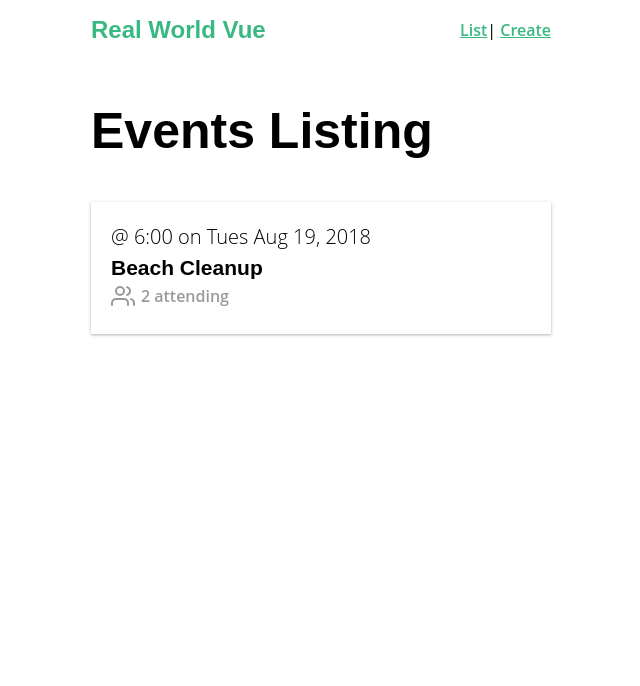
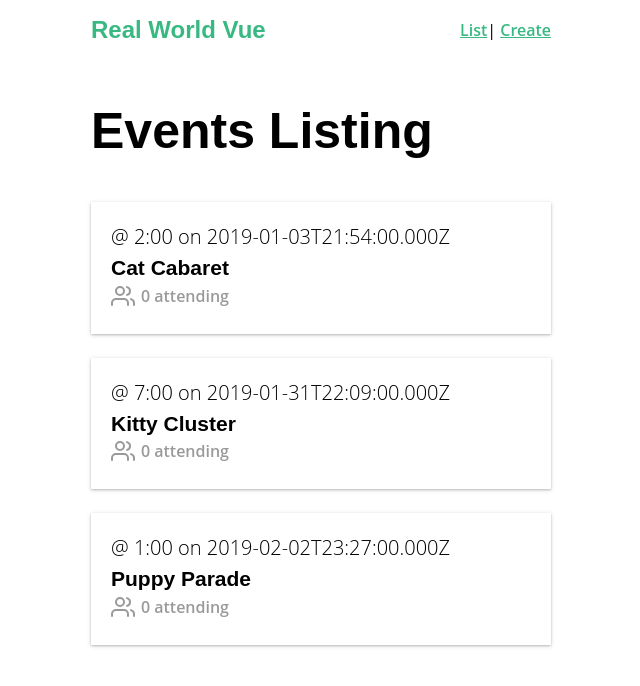
Before and after one commit to SMHosseinM/Vue, a Vue app in the folder my-vue/: page / in a window 1280 px wide. Shown: the top 686 px of the page, without its empty margins (319-959 px from the left). Built offline with nearby package versions, Linux system fonts and the light colour scheme; data requests are answered from the project's data file.

Commit message:
add router to the code using axios

```diff
--- /dev/null
+++ b/my-vue/db.json
@@ -0,0 +1,49 @@
+{
+  "events": [
+    {
+      "id": 5928101,
+      "user": {
+        "id": "abc123",
+        "name": "Adam"
+      },
+      "category": "animal welfare",
+      "organizer": "Adam",
+      "title": "Cat Cabaret",
+      "description": "Yay felines!",
+      "location": "Meow Town",
+      "date": "2019-01-03T21:54:00.000Z",
+      "time": "2:00",
+      "attendees": []
+    },
+    {
+      "id": 8419988,
+      "user": {
+        "id": "abc123",
+        "name": "Adam"
+      },
+      "category": "animal welfare",
+      "organizer": "Adam",
+      "title": "Kitty Cluster",
+      "description": "Yay cats!",
+      "location": "Catlandia",
+      "date": "2019-01-31T22:09:00.000Z",
+      "time": "7:00",
+      "attendees": []
+    },
+    {
+      "id": 4582797,
+      "user": {
+        "id": "abc123",
+        "name": "Adam"
+      },
+      "category": "animal welfare",
+      "organizer": "Adam",
+      "title": "Puppy Parade",
+      "description": "Yay pups!",
+      "location": "Puptown ",
+      "date": "2019-02-02T23:27:00.000Z",
+      "time": "1:00",
+      "attendees": []
+    }
+  ]
+}
--- a/my-vue/package.json
+++ b/my-vue/package.json
@@ -8,7 +8,9 @@
     "lint": "vue-cli-service lint"
   },
   "dependencies": {
+    "axios": "^0.19.0",
     "core-js": "^2.6.5",
+    "npm": "^6.11.3",
     "vue": "^2.6.10",
     "vue-router": "^3.0.3",
     "vuex": "^3.0.1"
--- a/my-vue/src/components/EventCard.vue
+++ b/my-vue/src/components/EventCard.vue
@@ -1,5 +1,5 @@
 <template>
-  <router-link class="event-link" :to="{ name: 'event', params: { id: 1 } }">
+  <router-link class="event-link" :to="{ name: 'event', params: { id: event.id } }">
     <div class="event-card -shadow">
       <span class="eyebrow">@ {{ event.time }} on {{ event.date }}</span>
       <h4 class="title">{{ event.title }}</h4>
@@ -10,19 +10,8 @@
 
 <script>
 export default {
-  data() {
-    return {
-      event: {
-        id: 1,
-        title: 'Beach Cleanup',
-        date: 'Tues Aug 19, 2018',
-        time: '6:00',
-        attendees: [
-          { id: 'abc123', name: 'Hossein Miraftabi' },
-          { id: 'def456', name: 'Ali Hashemi' }
-        ]
-      }
-    }
+  props: {
+    event: Object
   }
 }
 </script>
--- /dev/null
+++ b/my-vue/src/services/EventService.js
@@ -0,0 +1,19 @@
+import axios from 'axios'
+
+const apiClinet = axios.create({
+  baseURL: 'http://localhost:3000',
+  withCredentials: false,
+  headers: {
+    Accept: 'application/json',
+    'Content-Type': 'application/json'
+  }
+})
+
+export default {
+  getEvents() {
+    return apiClinet.get('/events')
+  },
+  getEvent(id) {
+    return apiClinet.get('/events/' + id)
+  }
+}
--- a/my-vue/src/views/EventList.vue
+++ b/my-vue/src/views/EventList.vue
@@ -1,16 +1,31 @@
 <template>
   <div>
     <h1>Events Listing</h1>
-    <EventCard />
+    <EventCard v-for="event in events" :key="event.id" :event="event"/>
   </div>
 </template>
 
 <script>
 import EventCard from '@/components/EventCard.vue'
+import EventService from '@/services/EventService.js'
 
 export default {
+  data() {
+    return {
+      events: []
+    }
+  },
   components: {
     EventCard
+  },
+  created() {
+    EventService.getEvents()
+      .then(response => {
+        this.events = response.data
+      })
+      .catch(error => {
+        console.log('There was an error:' + error.response)
+      })
   }
 }
 </script>
--- a/my-vue/src/views/EventShow.vue
+++ b/my-vue/src/views/EventShow.vue
@@ -1,13 +1,64 @@
 <template>
-  <h1>Hello evet with id {{ id }}</h1>
+  <div>
+    <div class="event-header">
+      <span class="eyebrow">@{{ event.time }} on {{ event.date }}</span>
+      <h1 class="title">{{ event.title }}</h1>
+      <h5>Organized by {{ event.organizer }}</h5>
+      <h5>Category: {{ event.category }}</h5>
+      </div>
+        <BaseIcon name="map"><h2>Location</h2></BaseIcon>
+        <address>{{ event.location }}</address>
+        <h2>Event details</h2>
+        <p>{{ event.description }}</p>
+        <h2>Attendees
+        <span class="badge -fill-gradient">{{ event.attendees ? event.attendees.length : 0 }}</span>
+        </h2>
+        <ul class="list-group">
+          <li v-for="(attendee, index) in event.attendees" :key="index" class="list-item">
+            <b>{{ attendee.name }}</b>
+          </li>
+        </ul>
+      </div>
+    </div>
+  </div>
 </template>
 
 <script>
+import EventService from '@/services/EventService.js'
+
 export default {
-  props: {
-    id: Number
+  props: ['id'],
+  data() {
+    return {
+      event: {}
+
+    }
+  },
+  created(){
+    EventService.getEvent(this.id).then(response => {
+      this.event = response.data
+    }).catch(error => error.message())
   }
 }
 </script>
 
-<style></style>
+<style scoped>
+.location {
+  margin-bottom: 0;
+}
+.location > .icon {
+  margin-left: 10px;
+}
+.event-header > .title {
+  margin: 0;
+}
+.list-group {
+  margin: 0;
+  padding: 0;
+  list-style: none;
+}
+.list-group > .list-item {
+  padding: 1em 0;
+  border-bottom: solid 1px #e5e5e5;
+}
+</style>
```
Also changed, not shown: 1 other file (tests, documents, lock files or other folders).
